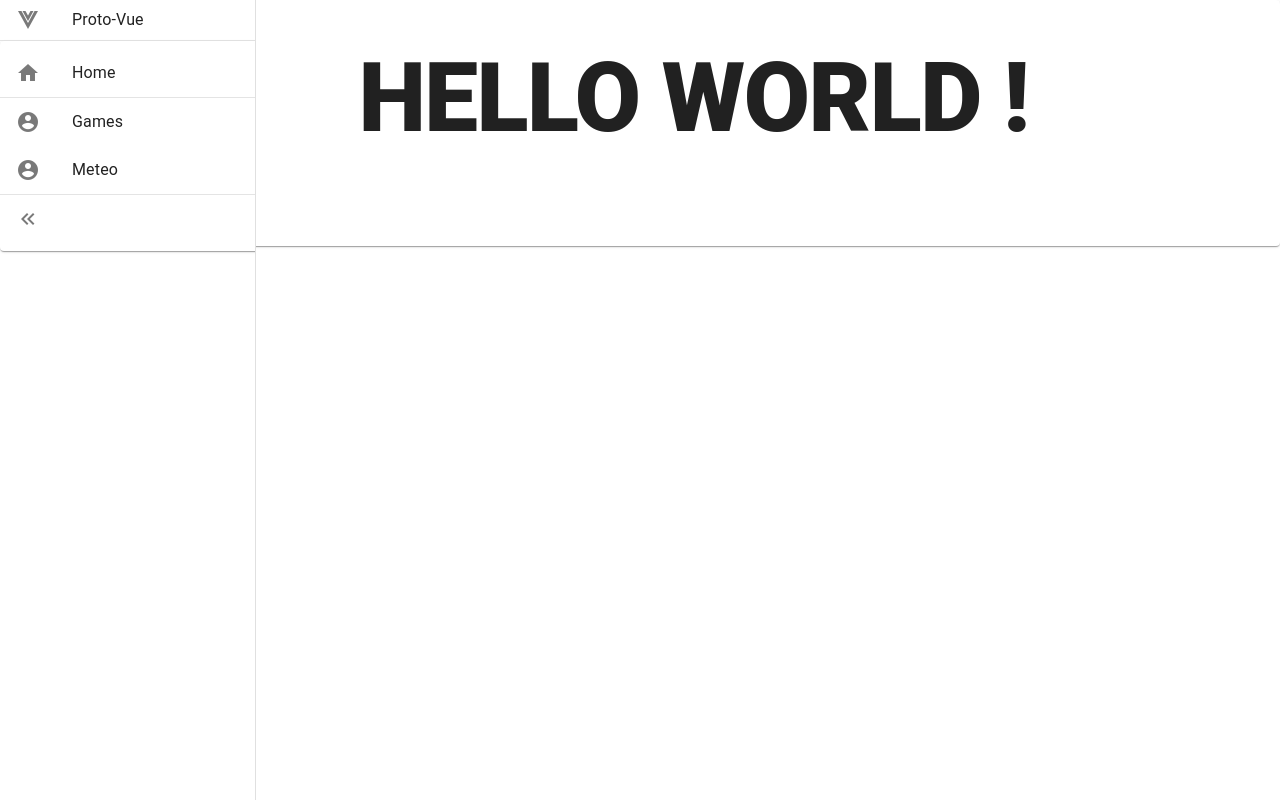
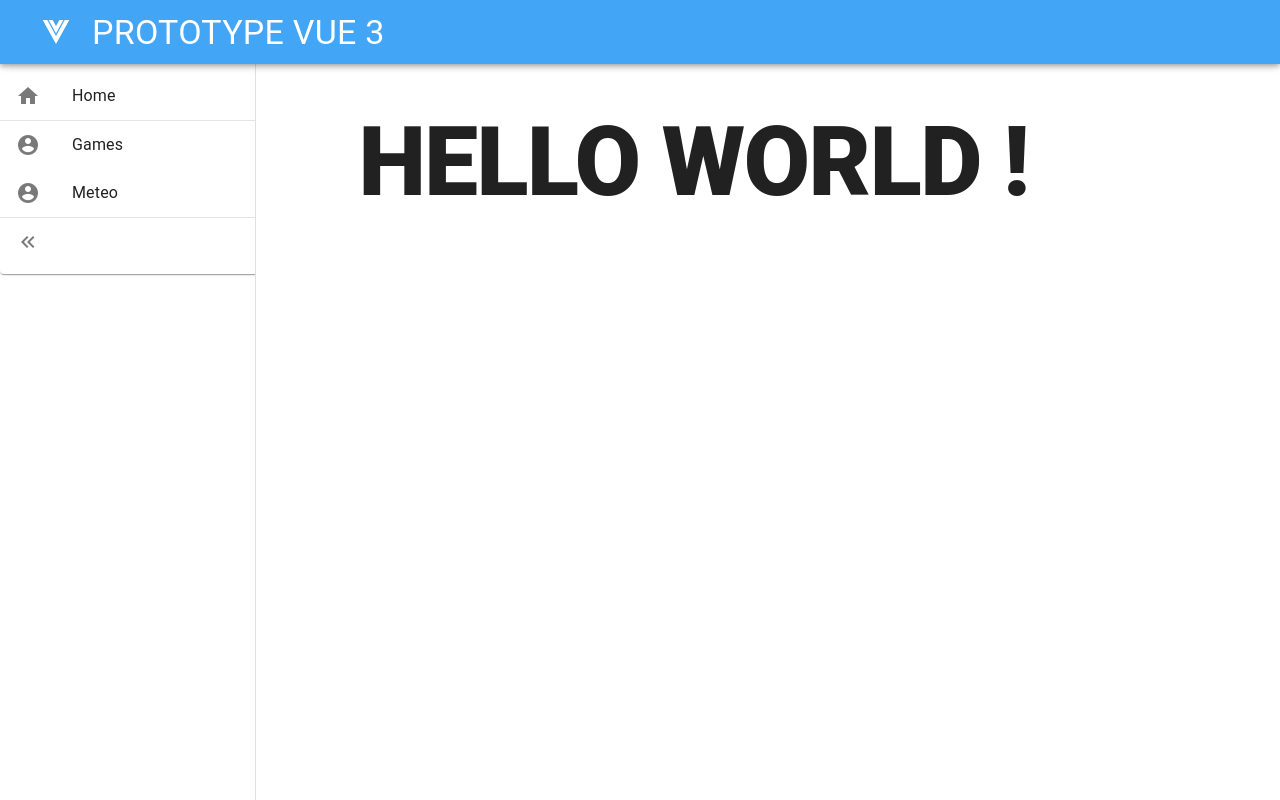
Before and after one commit to ThibaultNG/proto-vue, a Vue app: page /home in a window 1280 px wide. Built offline with nearby package versions, Linux system fonts and the light colour scheme.

Commit message:
App bar + refactor App.vue

```diff
--- a/src/App.vue
+++ b/src/App.vue
@@ -1,6 +1,10 @@
 <template>
-    <v-card>
-        <v-layout>
+    <v-app>
+        <v-app-bar color="blue-lighten-1" class="pl-10">
+            <v-icon size="x-large">mdi-vuejs</v-icon>
+            <v-app-bar-title class="text-h4">PROTOTYPE VUE 3</v-app-bar-title>
+        </v-app-bar>
+
         <MainNavBar />
 
         <v-main>
@@ -8,8 +12,7 @@
                 <RouterView />
             </div>
         </v-main>
-        </v-layout>
-    </v-card>
+    </v-app>
 </template>
 
 <script setup lang="ts">
--- a/src/component/MainNavBar.vue
+++ b/src/component/MainNavBar.vue
@@ -1,9 +1,5 @@
 <template>
     <v-navigation-drawer v-model:rail="navDrawerPinned">
-        <v-list-item prepend-icon="mdi-vuejs" title="Proto-Vue"></v-list-item>
-
-        <v-divider />
-
         <v-card class="mx-auto" width="300">
             <v-list v-model:opened="open" open-strategy="single">
                 <v-list-item prepend-icon="mdi-home" title="Home" value="Home" to="/"></v-list-item>
```
Also changed, not shown: src/router/index.ts (+4 -4 lines), src/views/Error404Page.vue (+5 -5 lines). Lines whose indentation alone changed are shown as unchanged.
